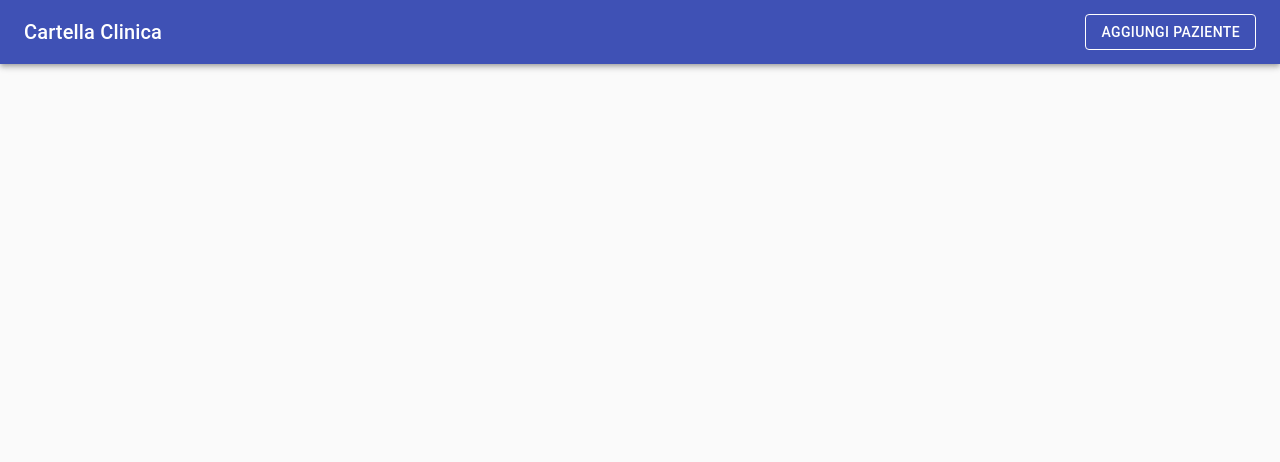
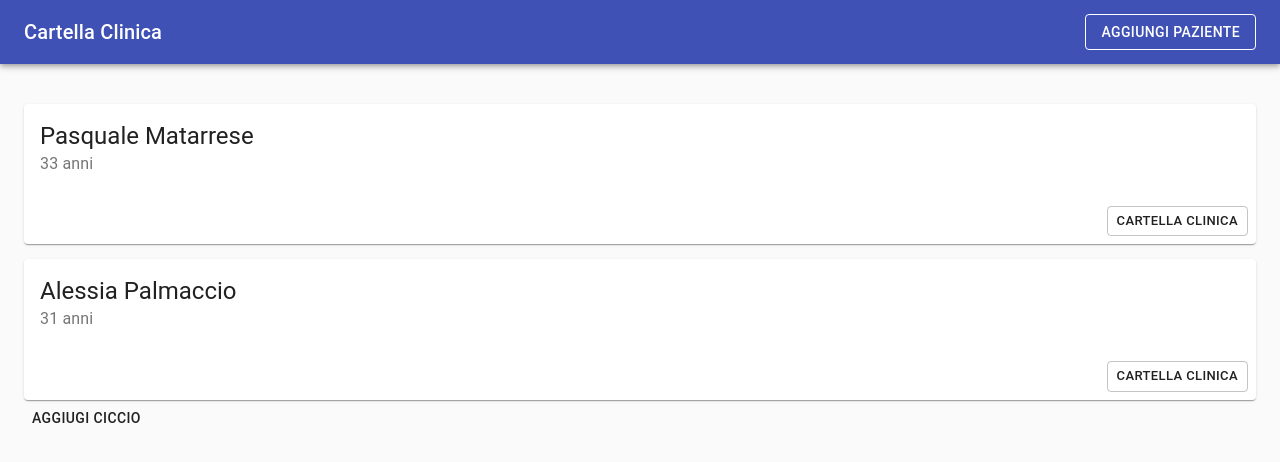
Before and after one commit to Pasqat/cartella-clinica, a React (Create React App) app: page / in a window 1280 px wide. Shown: the top 462 px of the page. Built offline with nearby package versions, Linux system fonts and the light colour scheme.

Commit message:
Add Patient List

```diff
--- a/src/App.js
+++ b/src/App.js
@@ -1,4 +1,7 @@
 import React from "react";
+import { useState } from "react";
+
+import { Patients } from "./data";
 
 import { MuiThemeProvider } from "@material-ui/core/styles";
 
@@ -7,16 +10,16 @@ import { CssBaseline } from "@material-ui/core";
 import { BrowserRouter, Switch, Route } from "react-router-dom";
 
 import AddPatientForm from "./components/AddPatientForm/AddPatientForm";
+import PatientList from "./components/PatientList/PatientList";
 import Bar from "./components/Bar/Bar";
 
 // const initialState = {
-//   theme: appearance.defaultTheme,
+//   patients: Patients,
 //   user: null,
 // };
 
 function App() {
-  // const [state, setState] = useState(initialState);
-  // const { user } = state;
+  const [patients, setPatients] = useState(Patients);
 
   return (
     <MuiThemeProvider>
@@ -25,7 +28,10 @@ function App() {
         <Bar />
         <Switch>
           <Route path="/newpatient" exact>
-            <AddPatientForm />
+            <AddPatientForm setPatients={setPatients}/>
+          </Route>
+          <Route path="/" exact>
+            <PatientList patients={patients} setPatients={setPatients} />
           </Route>
         </Switch>
       </BrowserRouter>
--- a/src/components/AddPatientForm/AddPatientForm.js
+++ b/src/components/AddPatientForm/AddPatientForm.js
@@ -8,6 +8,8 @@ import { MuiPickersUtilsProvider, DatePicker } from "@material-ui/pickers";
 import { Link } from "react-router-dom";
 
 import { useForm, Controller } from "react-hook-form";
+
+import { useHistory } from 'react-router-dom'
 
 import {
   Button,
@@ -27,9 +29,11 @@ const useStyles = makeStyles({
   },
 });
 
-const AddPatientForm = () => {
+const AddPatientForm = ({setPatients}) => {
   const { register, handleSubmit, control, getValues, setValue } = useForm();
   const [isSubmitting, setSubmitting] = useState(false);
+
+  const history = useHistory()
 
   const classes = useStyles();
 
@@ -40,10 +44,8 @@ const AddPatientForm = () => {
 
   const onSubmit = (data) => {
     setSubmitting(true);
-    setTimeout(() => {
-      setSubmitting(false);
-      alert(JSON.stringify(data, null, 2));
-    }, 500);
+    setPatients(state => state.concat(data))
+    history.push("/")
   };
 
   return (
--- /dev/null
+++ b/src/components/PatientList/PatientList.js
@@ -0,0 +1,73 @@
+import { differenceInYears } from "date-fns";
+import React from "react";
+
+import { makeStyles } from "@material-ui/core/styles";
+import Card from "@material-ui/core/Card";
+import CardActions from "@material-ui/core/CardActions";
+import CardContent from "@material-ui/core/CardContent";
+import Button from "@material-ui/core/Button";
+import Typography from "@material-ui/core/Typography";
+
+import { Container } from "@material-ui/core";
+
+const ageCalc = (birthDate) => {
+  return differenceInYears(new Date(), new Date(birthDate));
+};
+
+const useStyles = makeStyles({
+  root: { marginTop: 40 },
+  card: {
+    minWidth: 325,
+    marginTop: 15,
+  },
+  title: {
+    fontSize: 14,
+  },
+  pos: {
+    marginBottom: 12,
+  },
+  button: {
+    marginLeft: "auto",
+  },
+});
+
+const PatientList = ({ patients, setPatients }) => {
+  const classes = useStyles();
+
+  return (
+    <Container className={classes.root}>
+      {patients.map((patient) => (
+        <Card className={classes.card}>
+          <CardContent>
+            <Typography variant="h5" component="h2">
+              {patient.firstName} {patient.lastName}{" "}
+            </Typography>
+            <Typography color="textSecondary" gutterBottom>
+              {ageCalc(patient.birthDay)} anni
+            </Typography>
+          </CardContent>
+          <CardActions>
+            <Button className={classes.button} size="small" variant="outlined">
+              Cartella Clinica
+            </Button>
+          </CardActions>
+        </Card>
+      ))}
+      <Button
+        onClick={() =>
+          setPatients(
+            patients.concat({
+              firstName: "Ciccio",
+              lastName: "Cappuccio",
+              birthDay: "2020-05-05T16:38:00.000Z",
+            })
+          )
+        }
+      >
+        Aggiugi Ciccio
+      </Button>
+    </Container>
+  );
+};
+
+export default PatientList;
--- a/src/data.js
+++ b/src/data.js
@@ -1,21 +1,4 @@
-export const patients = {
-  123456789: {
-    personalData: {
-      firstName: "Pasquale",
-      lastName: "Matarrese",
-      birthDay: "1987-05-05T16:38:00.000Z",
-    },
-    continuousInfusion: "propofol 1%",
-    intravenous: "pantorc 40mg",
-    iM: "",
-    sC: "",
-    oral: "aspirina",
-    aerosol: "",
-    other: "paziente intubato\nGlasgow 4",
-  },
-};
-
-export const test = [
+export const Patients = [
   {
     id: "1234567",
     firstName: "Pasquale",
@@ -51,4 +34,39 @@ export const test = [
     aerosol: [],
     other: [],
   },
+  {
+    id: "1234567",
+    firstName: "Alessia",
+    lastName: "Palmaccio",
+    birthDay: "1989-04-18T16:38:00.000Z",
+    out: {},
+    continuousInfusion: [
+      {
+        name: "propofol 1%",
+        signedBy: "AP",
+        intake: {},
+        8: false,
+        12: true,
+        16: false,
+        20: true,
+        24: false,
+      },
+    ],
+    intravenous: [
+      {
+        name: "Pantorc 40mg",
+        signedBy: "AP",
+        8: false,
+        12: true,
+        16: false,
+        20: false,
+        24: true,
+      },
+    ],
+    iM: [],
+    sC: [],
+    oral: [],
+    aerosol: [],
+    other: [],
+  },
 ];
```
